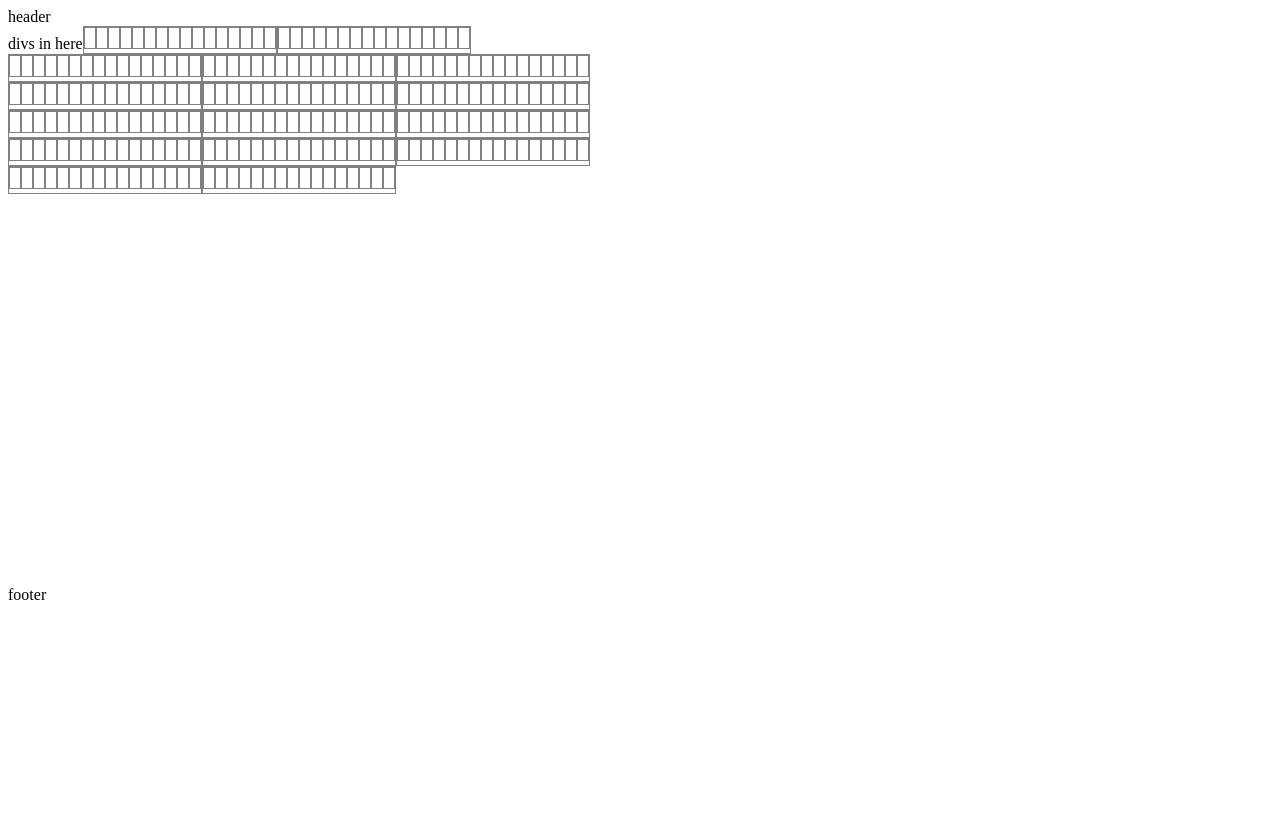
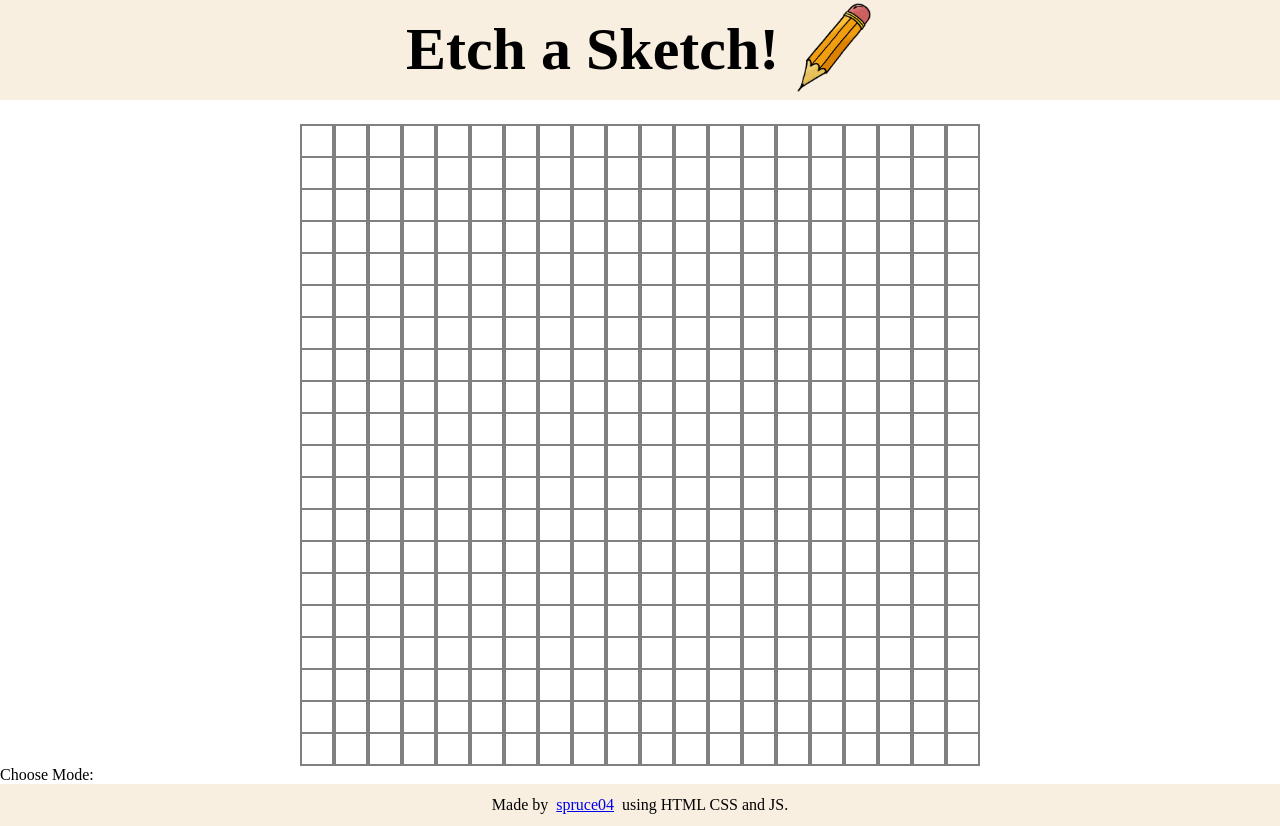
Before and after one commit to spruce04/Etch-a-Sketch-odin-project-, a plain HTML site: page index.html in a window 1280 px wide. Before the commit the page ends 800 px from the top, so only its background shows below. Drawn offline with Linux system fonts and the light colour scheme.

Commit message:
Began basic CSS and HTML formatting

```diff
--- a/index.html
+++ b/index.html
@@ -9,8 +9,11 @@
     <link rel="stylesheet" href="style.css">
 </head>
 <body>
-    <div class="header">header</div>
-    <div id="container" class="container">divs in here</div>
-    <div class="footer">footer</div>
+    <div class="header"><strong>Etch a Sketch!</strong>&nbsp;<img class="hImg" src="./Images/pencil.png" alt="pencil"></div>
+    <div class="content">
+        <div id="container" class="container"></div>
+        <div class="mode">Choose Mode:</div>
+    </div>
+    <div class="footer">Made by &nbsp;<a href="https://github.com/spruce04/Etch-a-Sketch-odin-project-" target="_blank">spruce04</a>&nbsp; using HTML CSS and JS.</div>
 </body>
 </html>
--- a/script.js
+++ b/script.js
@@ -2,20 +2,20 @@
 const divContain = document.getElementById("container");
 let rows = document.getElementsByClassName("row");
 
-function makeGrid(rowNum, colNum) {
+function makeGrid(gridNum) {
     // Creates rows
-    for (let i = 0; i < rowNum; i++) {
+    for (let i = 0; i < gridNum; i++) {
         let row = document.createElement("div");
         divContain.appendChild(row).className = "row";
     };
     let rows = document.getElementsByClassName("row");
     // Creates columns
     for (let l = 0; l < rows.length; l++) {
-        for (let j = 0; j < colNum; j++) {
+        for (let j = 0; j < gridNum; j++) {
             let newCell = document.createElement("div");
-            rows[j].appendChild(newCell).className = "cell";
+            rows[j].appendChild(newCell).className = "square";
         };
     };
 };
 
-makeGrid(16, 16)
+makeGrid(20)
--- a/style.css
+++ b/style.css
@@ -1,11 +1,51 @@
-.row, .cell {
+.row, .square {
     border: 1px solid gray;
-    min-width: 10px;
-    min-height: 20px;
-    display: inline-block;
+}
+
+.square {
+    width: 30px;
+    height: 30px;
+}
+
+@media screen and (max-width: 575px){
+    .square {
+        width: 15px;
+        height: 15px;
+    }
 }
 
 .container {
-    width: 80vh;
-    height: 70vh;
+    padding-top: 24px;
+    display: flex;
+    justify-content: center;
+    align-items: center;
 }
+
+html, body {
+    margin: 0;
+    height: 100%;
+    display: flex;
+    flex-direction: column;
+}
+
+.footer {
+    margin-top: auto;
+    display: flex;
+    justify-content: center;
+    align-items: center;
+    padding: 12px;
+    background-color: #F8EFE0;
+}
+
+.header {
+    background-color: #F8EFE0;
+    display: flex;
+    justify-content: center;
+    align-items: center;
+    font-size: 60px;
+}
+
+.hImg {
+    max-width: 100px;
+    max-height: 100px;
+}
```
Also changed, not shown: Images/pencil.png (added).
